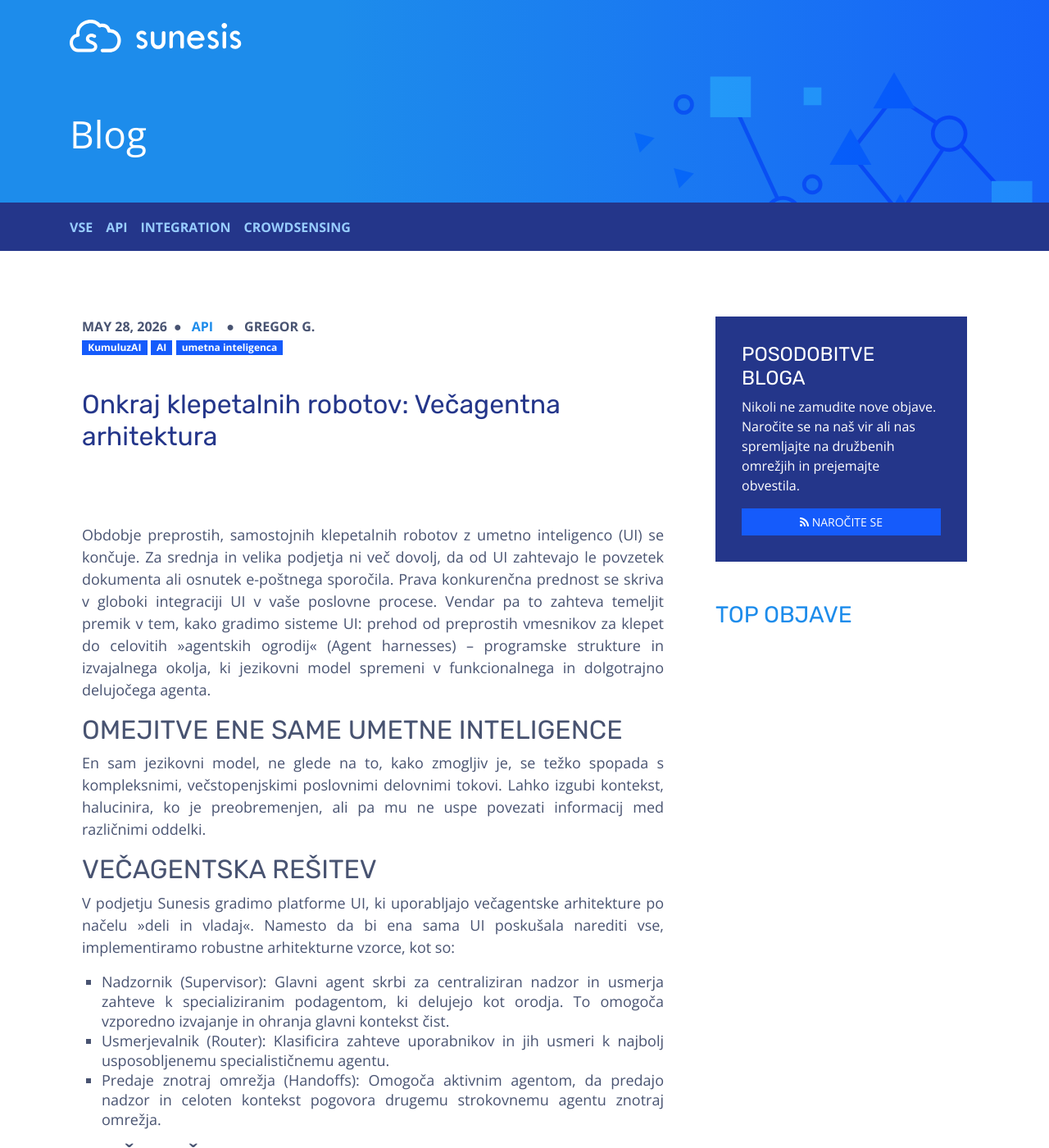
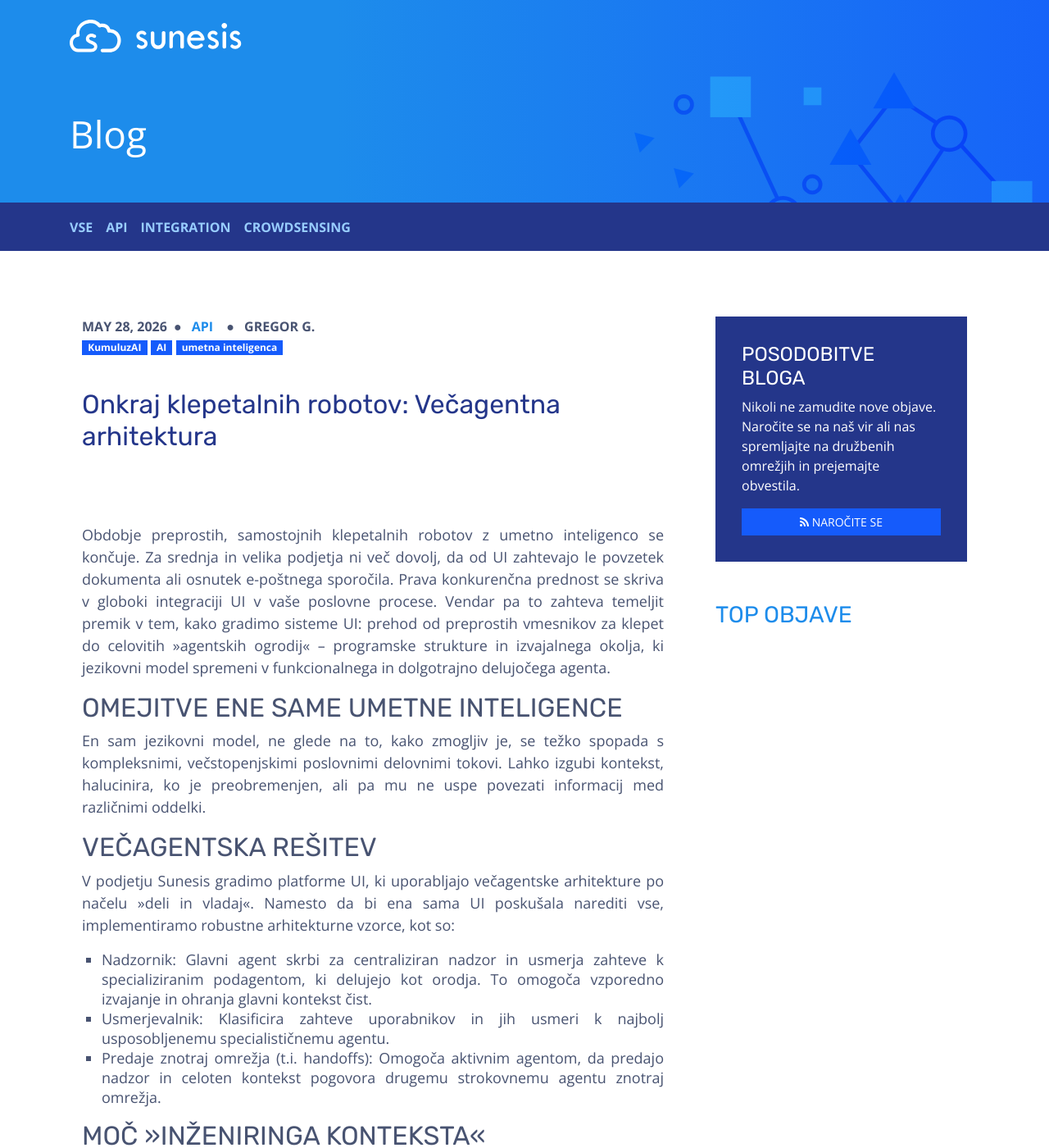
Before and after one commit to kumuluz/blog.sunesis.si, a Jekyll site: the page built from _posts/2026-05-28-agentna-arhitektura.markdown, in a window 1280 px wide and 1400 px high. Shown: the whole window at 82% size. Built offline with Jekyll 4.4.1, drawn with Linux system fonts in a browser that asks for light colours.

Commit message:
Renamed post file to .markdown

```diff
--- a/_posts/2026-05-28-agentna-arhitektura.md
+++ b/_posts/2026-05-28-agentna-arhitektura.markdown
@@ -7,7 +7,7 @@
 tags: [KumuluzAI, AI, umetna inteligenca]
 ---
 
-Obdobje preprostih, samostojnih klepetalnih robotov z umetno inteligenco (UI) se končuje. Za srednja in velika podjetja ni več dovolj, da od UI zahtevajo le povzetek dokumenta ali osnutek e-poštnega sporočila. Prava konkurenčna prednost se skriva v globoki integraciji UI v vaše poslovne procese. Vendar pa to zahteva temeljit premik v tem, kako gradimo sisteme UI: prehod od preprostih vmesnikov za klepet do celovitih »agentskih ogrodij« (Agent harnesses) – programske strukture in izvajalnega okolja, ki jezikovni model spremeni v funkcionalnega in dolgotrajno delujočega agenta.
+Obdobje preprostih, samostojnih klepetalnih robotov z umetno inteligenco se končuje. Za srednja in velika podjetja ni več dovolj, da od UI zahtevajo le povzetek dokumenta ali osnutek e-poštnega sporočila. Prava konkurenčna prednost se skriva v globoki integraciji UI v vaše poslovne procese. Vendar pa to zahteva temeljit premik v tem, kako gradimo sisteme UI: prehod od preprostih vmesnikov za klepet do celovitih »agentskih ogrodij« – programske strukture in izvajalnega okolja, ki jezikovni model spremeni v funkcionalnega in dolgotrajno delujočega agenta.
 
 <!--more-->
 
@@ -20,9 +20,9 @@
 ## Večagentska rešitev
 
 V podjetju Sunesis gradimo platforme UI, ki uporabljajo večagentske arhitekture po načelu »deli in vladaj«. Namesto da bi ena sama UI poskušala narediti vse, implementiramo robustne arhitekturne vzorce, kot so:
-- **Nadzornik (Supervisor)**: Glavni agent skrbi za centraliziran nadzor in usmerja zahteve k specializiranim podagentom, ki delujejo kot orodja. To omogoča vzporedno izvajanje in ohranja glavni kontekst čist.
-- **Usmerjevalnik (Router)**: Klasificira zahteve uporabnikov in jih usmeri k najbolj usposobljenemu specialističnemu agentu.
-- **Predaje znotraj omrežja (Handoffs)**: Omogoča aktivnim agentom, da predajo nadzor in celoten kontekst pogovora drugemu strokovnemu agentu znotraj omrežja.
+- **Nadzornik**: Glavni agent skrbi za centraliziran nadzor in usmerja zahteve k specializiranim podagentom, ki delujejo kot orodja. To omogoča vzporedno izvajanje in ohranja glavni kontekst čist.
+- **Usmerjevalnik**: Klasificira zahteve uporabnikov in jih usmeri k najbolj usposobljenemu specialističnemu agentu.
+- **Predaje znotraj omrežja (t.i. handoffs)**: Omogoča aktivnim agentom, da predajo nadzor in celoten kontekst pogovora drugemu strokovnemu agentu znotraj omrežja.
 
 ## Moč »inženiringa konteksta«
 
```
